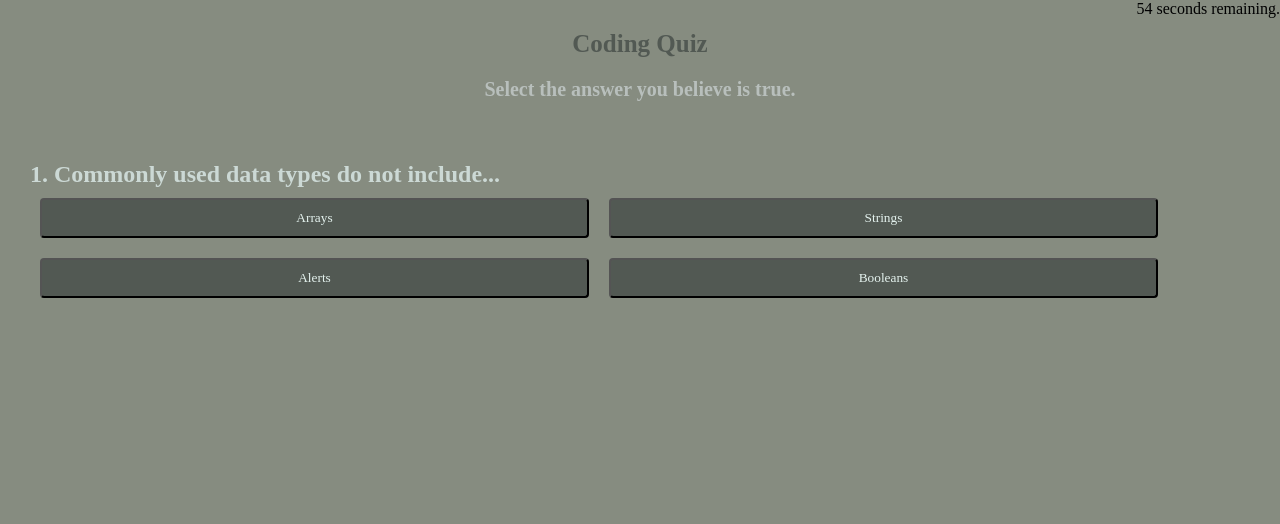
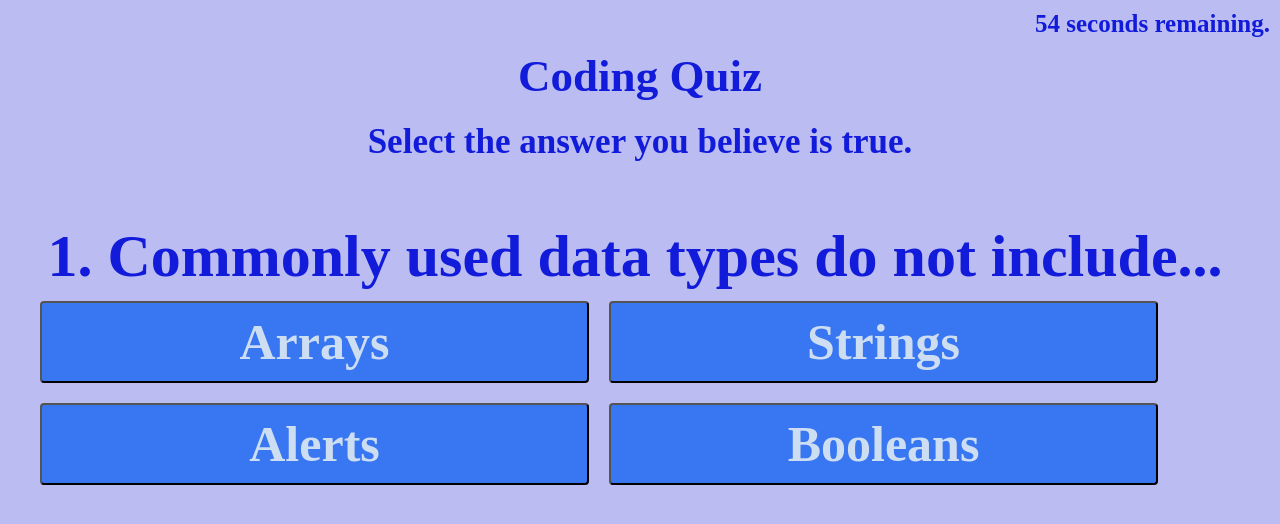
Before and after one commit to JosephVz/Multiple-choice-Javascript-quiz, a plain HTML site: page index.html in a window 1280 px wide. Drawn offline with Linux system fonts and the light colour scheme.

Commit message:
updated quiz look

```diff
--- a/assets/css/style.css
+++ b/assets/css/style.css
@@ -6,18 +6,19 @@
 }
 
 body {
-    background: #868C80;
+    background: #bbbdf2;
 }
 
 .app {
-    background: #868C80;
+    background: #bbbdf2;
     padding: 30px;
 }
 
 .app h1 {
-    font-size: 25px;
-    color: #525953;
+    font-size: 45px;
+    color: #111bd9;
     text-align: center;
+    margin-top: 20px;
 }
 
 .quiz {
@@ -26,25 +27,30 @@ body {
 
 p {
     text-align: center;
-    font-size: 20px;
+    font-size: 35px;
     font-weight: bold;
     padding: 20px;
-    color: #B8BFBC;
+    color: #111bd9;
 }
 
 #question {
-    color: #CCD9D5;
+    color: #111bd9;
+    font-weight: bold;
+    font-size: 60px;
+    text-align: center;
 }
 
 .btn {
-    color: #E4F2EE;
-    background: #525953;
+    color: #cedef2;
+    background: #3876f2;
     width: 45%;
     padding: 10px;
     margin: 10px 10px 10px 10px;
     text-align: center;
     border-radius: 4px;
     cursor: pointer;
+    font-weight: bold;
+    font-size: 50px;
 }
 
 .correct {
@@ -56,15 +62,22 @@ p {
 }
 
 #next-btn {
-    color: #E4F2EE;
-    background: #525953;
+    color: #cedef2;
+    background: #3876f2;
     width: 25%;
     border-radius: 4px;
     cursor: pointer;
     padding: 10px;
     margin: 10px 0;
+    font-size: 35px;
+    font-weight: bolder;
 }
 
 #timer {
     float: right;
+    font-size: 25px;
+    margin-right: 10px;
+    margin-top: 10px;
+    color: #111bd9;
+    font-weight: bold;
 }
```
